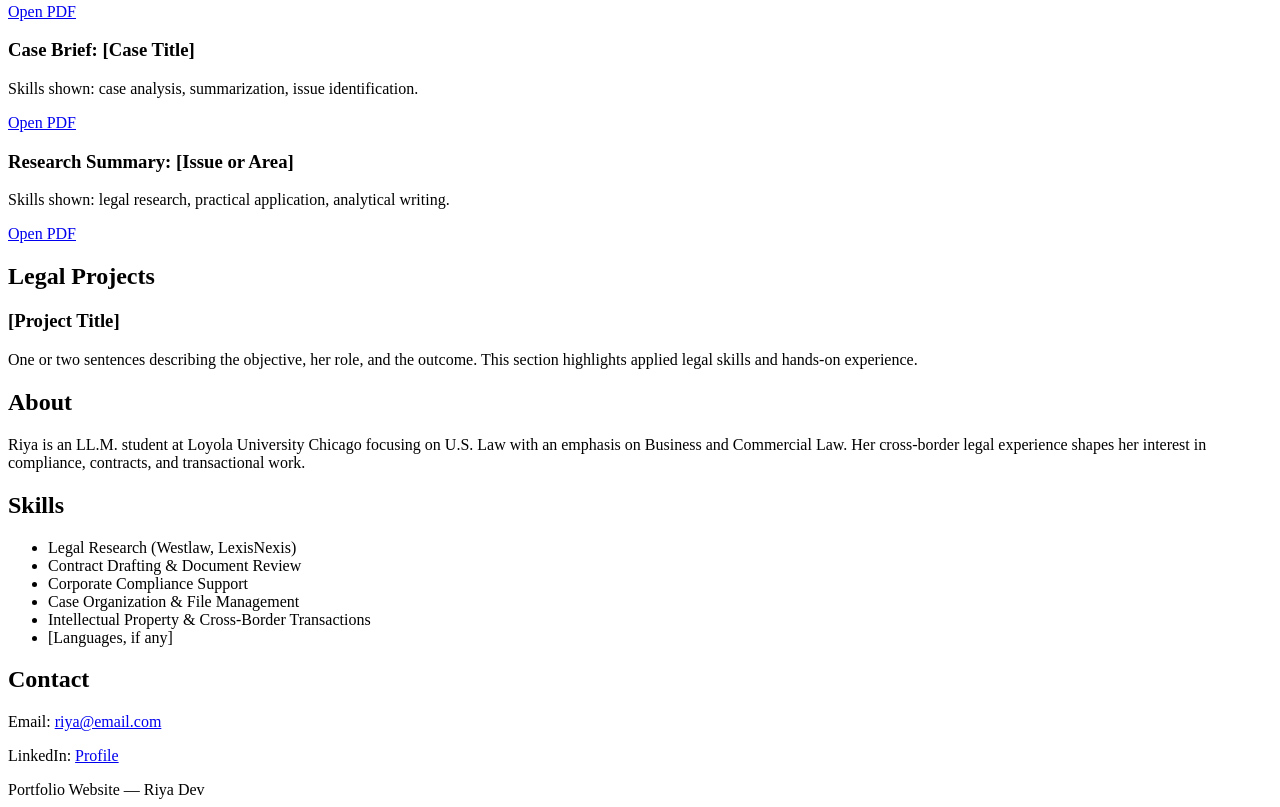
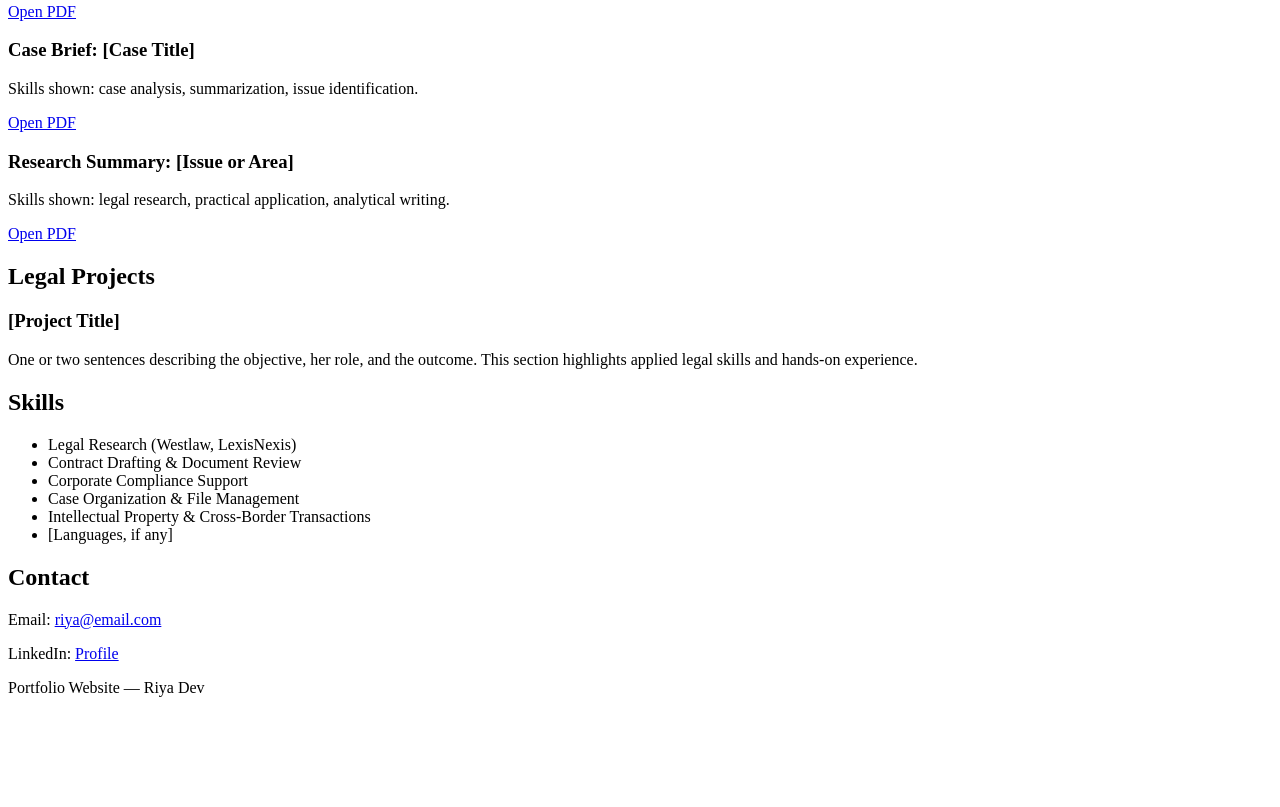
Before and after one commit to Skasmarogi/riya-portfolio, a plain HTML site: page index.html in a window 1280 px wide. Shown: the part 924-1731 px from the top of the page. After the commit the page ends 1629 px from the top, so only its background shows below. Drawn offline with Linux system fonts and the light colour scheme.

Commit message:
Fix HTML formatting and clean up code

```diff
--- a/index.html
+++ b/index.html
@@ -102,14 +102,6 @@
 
 </section>
 
-<!-- About / Bio -->
-<section id="about">
-    <h2>About</h2>
-    <p>
-        Riya is an LL.M. student at Loyola University Chicago focusing on U.S. Law with an emphasis on Business and Commercial Law.
-        Her cross-border legal experience shapes her interest in compliance, contracts, and transactional work.
-    </p>
-</section>
 
 <!-- Skills -->
 <section id="skills">
```
